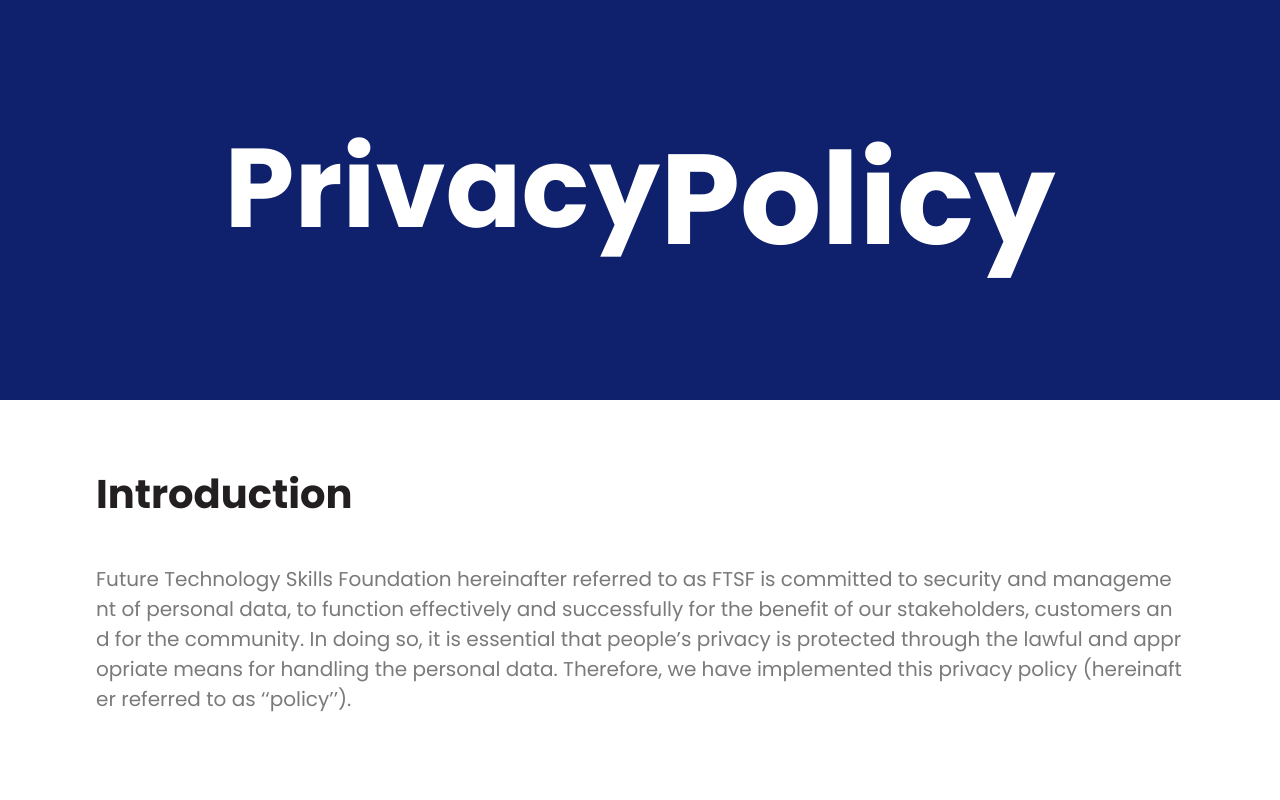
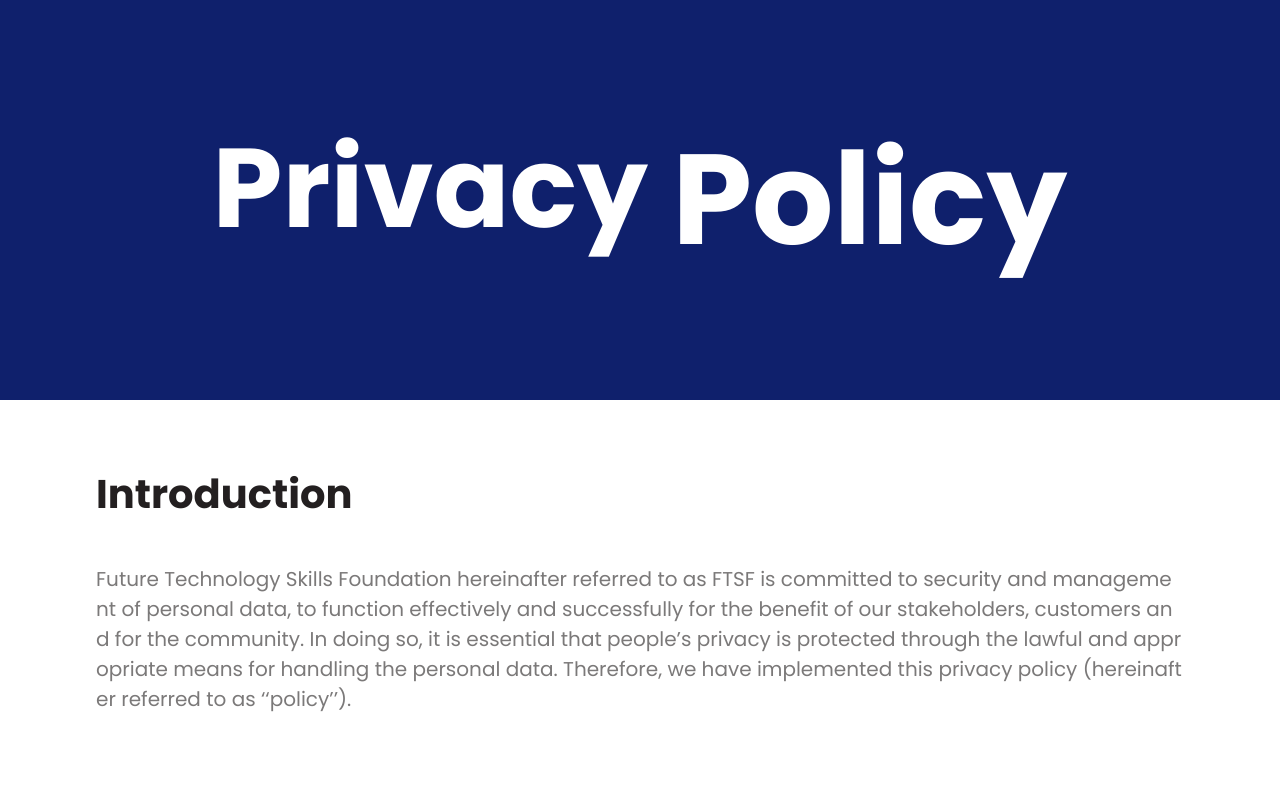
Before and after one commit to abhinaba900/privacy-policy-atlas-edge, a React (Create React App) app: page / in a window 1280 px wide. Shown: the top 800 px of the page. Built offline with nearby package versions, Linux system fonts and the light colour scheme.

Commit message:
heading gap fix

```diff
--- a/src/App.css
+++ b/src/App.css
@@ -39,6 +39,7 @@
 
 .privacy-policy{
   display: flex;
+  gap: 1em;
 }
 /* Mobile styles */
 @media screen and (min-width: 320px) and (max-width: 812px) {
--- a/src/Components/Css/Introduction.css
+++ b/src/Components/Css/Introduction.css
@@ -4,7 +4,6 @@
   --headingColor: #231f20;
   --textColor: #7b7979;
   font-family: "poppins";
-  text-align: justify;
   text-align: left;
   word-wrap: break-word;
   word-break: break-all;
```
